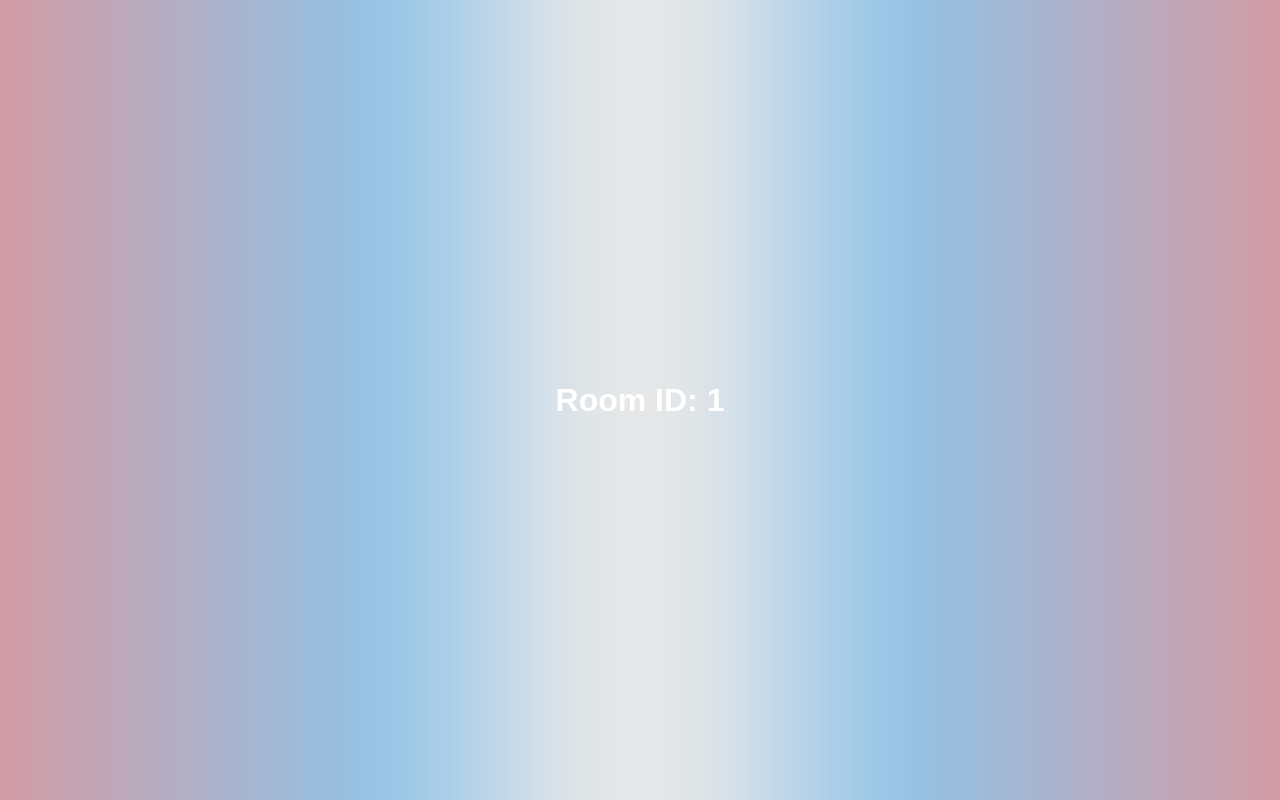
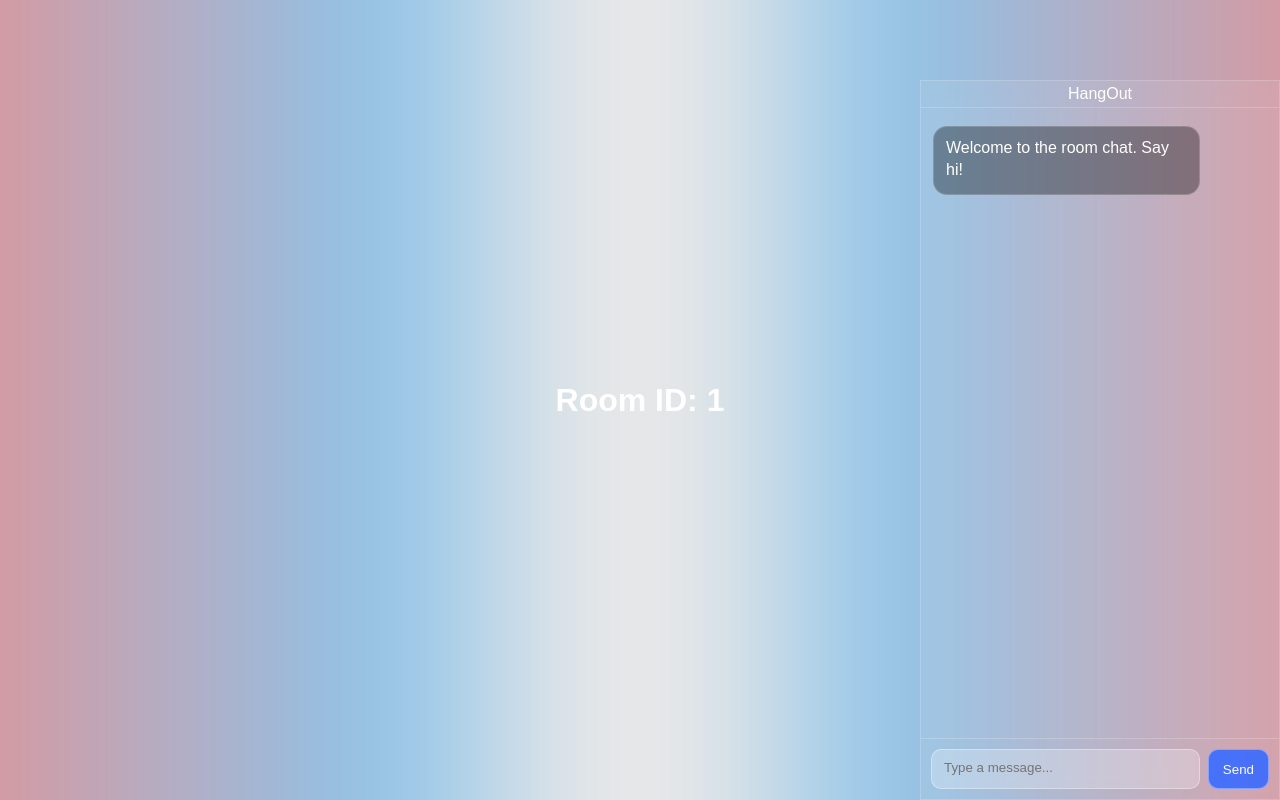
Before and after one commit to krishiv1545/SmallJobs, a React (Vite) app in the folder frontend/: page /hangout/room/1 in a window 1280 px wide. Built offline with nearby package versions, Linux system fonts and the light colour scheme.

Commit message:
Chatbox UI

```diff
--- a/frontend/src/App.jsx
+++ b/frontend/src/App.jsx
@@ -1,9 +1,8 @@
 import { Routes, Route } from "react-router-dom";
-import Home  from "@/SmallJobsHome/home/Home";
+import Home from "@/SmallJobsHome/home/Home";
 import Catalog from "@/SmallJobsHome/catalog/Catalog";
 import HangOutHome from "@/HangOut/home/Home";
 import Room from "@/HangOut/room/Room";
-
 
 function App() {
   return (
--- a/frontend/src/HangOut/room/Room.jsx
+++ b/frontend/src/HangOut/room/Room.jsx
@@ -1,13 +1,58 @@
-import React, { useState, useEffect } from "react";
-import Footer from "@/Base/Footer";
-import Navbar from "@/Base/Navbar";
+import React, { useState, useEffect, useRef } from "react";
 import "./room.css";
-import apiService from "@/utils/api";
 import { useParams } from "react-router-dom";
-
 
 function Room() {
   const { room_token } = useParams();
+  // Chatbot state
+  const [cbInput, setCbInput] = useState("");
+  const [cbMessages, setCbMessages] = useState(() => [
+    {
+      id: String(Date.now()),
+      sender: "bot",
+      text: "Welcome to the room chat. Say hi!",
+      ts: Date.now(),
+    },
+  ]);
+  const cbListRef = useRef(null);
+
+  useEffect(() => {
+    if (cbListRef.current) {
+      cbListRef.current.scrollTop = cbListRef.current.scrollHeight;
+    }
+  }, [cbMessages]);
+
+  function handleSend() {
+    const text = cbInput.trim();
+    if (!text) return;
+    const userMsg = {
+      id: String(Date.now()) + "u",
+      sender: "me",
+      text,
+      ts: Date.now(),
+    };
+    setCbMessages((prev) => [...prev, userMsg]);
+    setCbInput("");
+    // Demo echo reply
+    setTimeout(() => {
+      setCbMessages((prev) => [
+        ...prev,
+        {
+          id: String(Date.now()) + "b",
+          sender: "bot",
+          text: "(demo) " + text,
+          ts: Date.now(),
+        },
+      ]);
+    }, 300);
+  }
+
+  function onCbKeyDown(e) {
+    if (e.key === "Enter" && !e.shiftKey) {
+      e.preventDefault();
+      handleSend();
+    }
+  }
 
   return (
     <div>
@@ -15,9 +60,54 @@ function Room() {
         <div className="room-container">
           <h1>Room ID: {room_token}</h1>
         </div>
+
+        {/* Right-docked glassmorphic chatbot */}
+        <aside className="cb-pane">
+        <div className="cb-header">
+            HangOut
+        </div>
+
+          <div
+            ref={cbListRef}
+            className="cb-messages"
+            role="log"
+            aria-live="polite"
+          >
+            {cbMessages.map((m) => (
+              <div
+                key={m.id}
+                className={`cb-row ${m.sender === "me" ? "out" : "in"}`}
+              >
+                <div className="cb-bubble">
+                  <p className="cb-text">{m.text}</p>
+                  {/* <span className="cb-time">
+                    {new Date(m.ts).toLocaleTimeString([], {
+                      hour: "2-digit",
+                      minute: "2-digit",
+                    })}
+                  </span> */}
                 </div>
               </div>
-    )
+            ))}
+          </div>
+
+          <div className="cb-compose">
+            <textarea
+              className="cb-input"
+              placeholder="Type a message..."
+              value={cbInput}
+              onChange={(e) => setCbInput(e.target.value)}
+              onKeyDown={onCbKeyDown}
+              rows={1}
+            />
+            <button className="cb-send" onClick={handleSend}>
+              Send
+            </button>
+          </div>
+        </aside>
+      </div>
+    </div>
+  );
 }
 
 export default Room;
--- a/frontend/src/HangOut/room/room.css
+++ b/frontend/src/HangOut/room/room.css
@@ -49,3 +49,101 @@
   z-index: -5000;
   backdrop-filter: blur(10px);
 }
+
+/* Chatbot (right-docked, glassmorphic) */
+.cb-pane {
+  position: fixed;
+  right: 0px;
+  bottom: 0px;
+  width: 360px;
+  height: 90%;
+  display: flex;
+  flex-direction: column;
+  gap: 0;
+  z-index: 1000;
+    border: 1px solid rgba(255, 255, 255, 0.18);
+  background: rgba(255, 255, 255, 0.08);
+  -webkit-backdrop-filter: blur(12px);
+  backdrop-filter: blur(12px);
+}
+
+.cb-header{
+    display: flex;
+    justify-content: center;
+    align-items: center;
+    border-bottom: 1px solid rgba(255, 255, 255, 0.18);
+    padding: 4px;
+}
+
+.cb-messages {
+  padding: 12px;
+  overflow-y: auto;
+  height: 100%;
+  scrollbar-width: none; /* Firefox */
+  -ms-overflow-style: none; /* IE/Edge */
+}
+
+.cb-messages::-webkit-scrollbar {
+  display: none; /* Chrome, Safari, Opera */
+}
+
+.cb-row {
+  display: flex;
+  margin: 6px 0;
+}
+.cb-row.in {
+  justify-content: flex-start;
+}
+.cb-row.out {
+  justify-content: flex-end;
+}
+
+.cb-bubble {
+  max-width: 80%;
+  padding: 10px 12px;
+  border-radius: 14px;
+  background: rgba(0, 0, 0, 0.35);
+  border: 1px solid rgba(255, 255, 255, 0.18);
+  color: #fff;
+}
+
+.cb-row.out .cb-bubble {
+  background: rgba(57, 107, 255, 0.85);
+  border-color: rgba(57, 107, 255, 0.9);
+}
+
+.cb-text {
+  margin: 0 0 4px 0;
+  line-height: 1.35;
+}
+.cb-time {
+  font-size: 11px;
+  opacity: 0.75;
+}
+
+.cb-compose {
+  display: flex;
+  gap: 8px;
+  padding: 10px;
+  border-top: 1px solid rgba(255, 255, 255, 0.2);
+}
+
+.cb-input {
+  flex: 1;
+  resize: none;
+  padding: 10px 12px;
+  border-radius: 10px;
+  border: 1px solid rgba(255, 255, 255, 0.35);
+  background: rgba(255, 255, 255, 0.25);
+  color: #fff;
+  min-height: 40px;
+}
+
+.cb-send {
+  padding: 0 14px;
+  border-radius: 10px;
+  border: 1px solid rgba(255, 255, 255, 0.35);
+  background: rgba(57, 107, 255, 0.9);
+  color: #fff;
+  cursor: pointer;
+}
```
Lines whose indentation alone changed are shown as unchanged.
